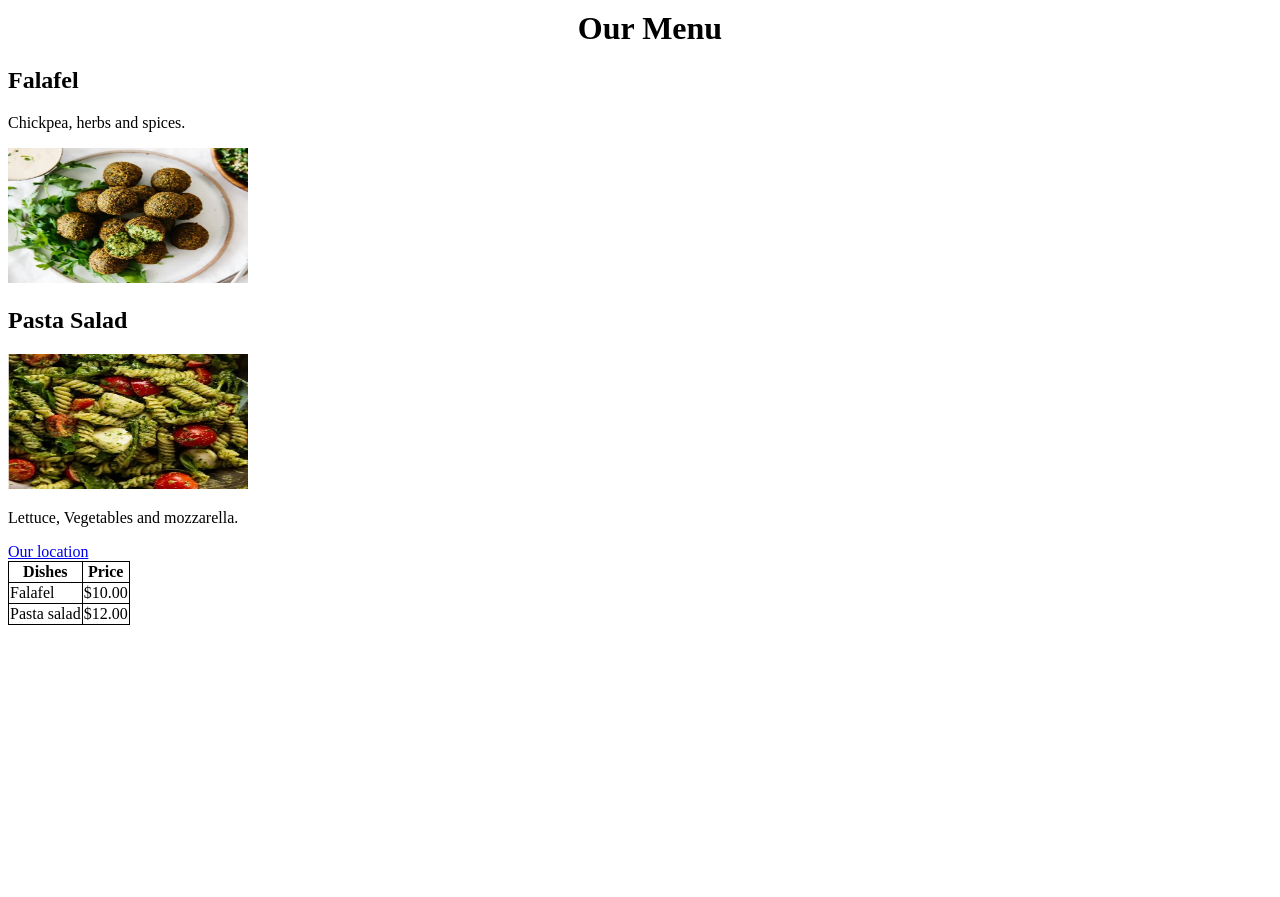
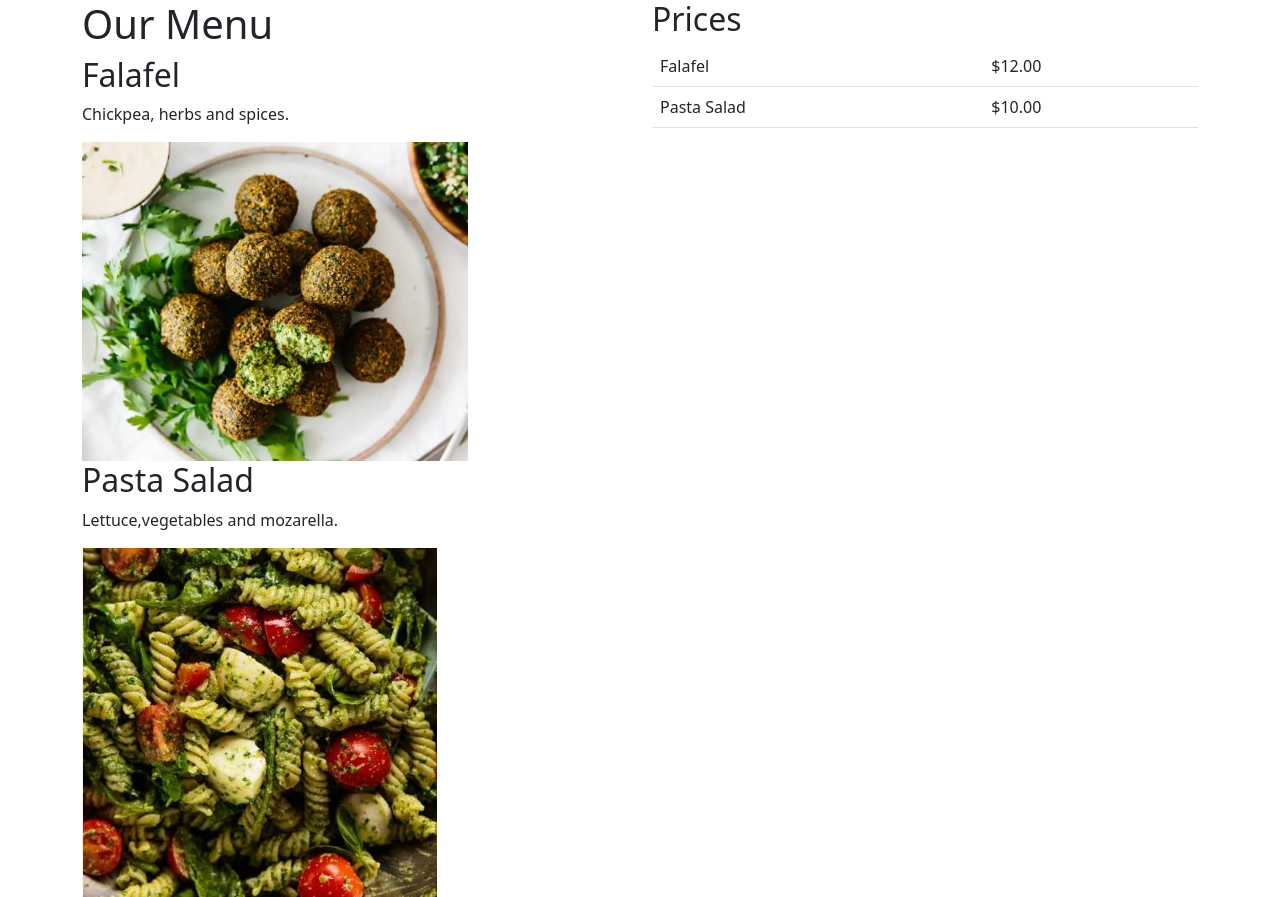
Before and after one commit to rohanbawa/Little-Lemon, a plain HTML site: page index.html in a window 1280 px wide. Before the commit the page ends 800 px from the top, so only its background shows below. Drawn offline with nearby package versions, Linux system fonts and the light colour scheme.

Commit message:
Simple webpage using bootstrap

```diff
--- a/index.html
+++ b/index.html
@@ -1,37 +1,39 @@
-<!DOCTYPE html>
-<html>
+<!doctype html>
+<html lang="en">
   <head>
+    <meta charset="utf-8">
+    <meta name="viewport" content="width=device-width, initial-scale=1">
     <title>Little Lemon</title>
-        <link rel="stylesheet" href="style.css">
+    <link href="https://cdn.jsdelivr.net/npm/bootstrap@5.3.0/dist/css/bootstrap.min.css" rel="stylesheet" integrity="sha384-9ndCyUaIbzAi2FUVXJi0CjmCapSmO7SnpJef0486qhLnuZ2cdeRhO02iuK6FUUVM" crossorigin="anonymous">
   </head>
   <body>
+    <div class="container">
+        <div class="row">
+            <div class="col">
                 <h1>Our Menu</h1>
                 <h2>Falafel</h2>
                 <p>Chickpea, herbs and spices.</p>
-        <img src="falafel.jpeg" width="240" height="135" alt="A Falafel ">
+                <img src="falafel.jpeg" class="img-fluid"/>
                 <h2>Pasta Salad</h2>
-        <img src="salad.jpeg" width="240" height="135" alt="A pasta salad">
-        <p>Lettuce, Vegetables and mozzarella.</p>
-        <a href="location.html">Our location</a>
-        <style>
-            table, th, td {
-                border: 1px solid black;
-               border-collapse: collapse ;
-            }
-        </style>
-        <table>
+                <p>Lettuce,vegetables and mozarella.</p>
+                <img src="salad.jpeg" class="img-fluid"/>
+            </div>
+            <div class="col">
+                <h2>Prices</h2>
+                <table class="table">
                     <tr>
-                <th>Dishes</th>
-                <th>Price</th>
+                        <td>Falafel</td>
+                        <td>$12.00</td>
                     </tr>
                     <tr>
-                <td>Falafel</td>
+                        <td>Pasta Salad</td>
                         <td>$10.00</td>
                     </tr>
-            <tr>
-                <td>Pasta salad</td>
-                <td>$12.00</td>
-            </tr>
+
                 </table>
+            </div>
+        </div>
+    </div>
+    <script src="https://cdn.jsdelivr.net/npm/bootstrap@5.3.0/dist/js/bootstrap.bundle.min.js" integrity="sha384-geWF76RCwLtnZ8qwWowPQNguL3RmwHVBC9FhGdlKrxdiJJigb/j/68SIy3Te4Bkz" crossorigin="anonymous"></script>
   </body>
 </html>
--- a/style.css
+++ /dev/null
@@ -1,6 +0,0 @@
-h1{
-    width: 100%;
-    margin: 10px;
-    text-align: center;
-
-}
```
Lines whose indentation alone changed are shown as unchanged.
